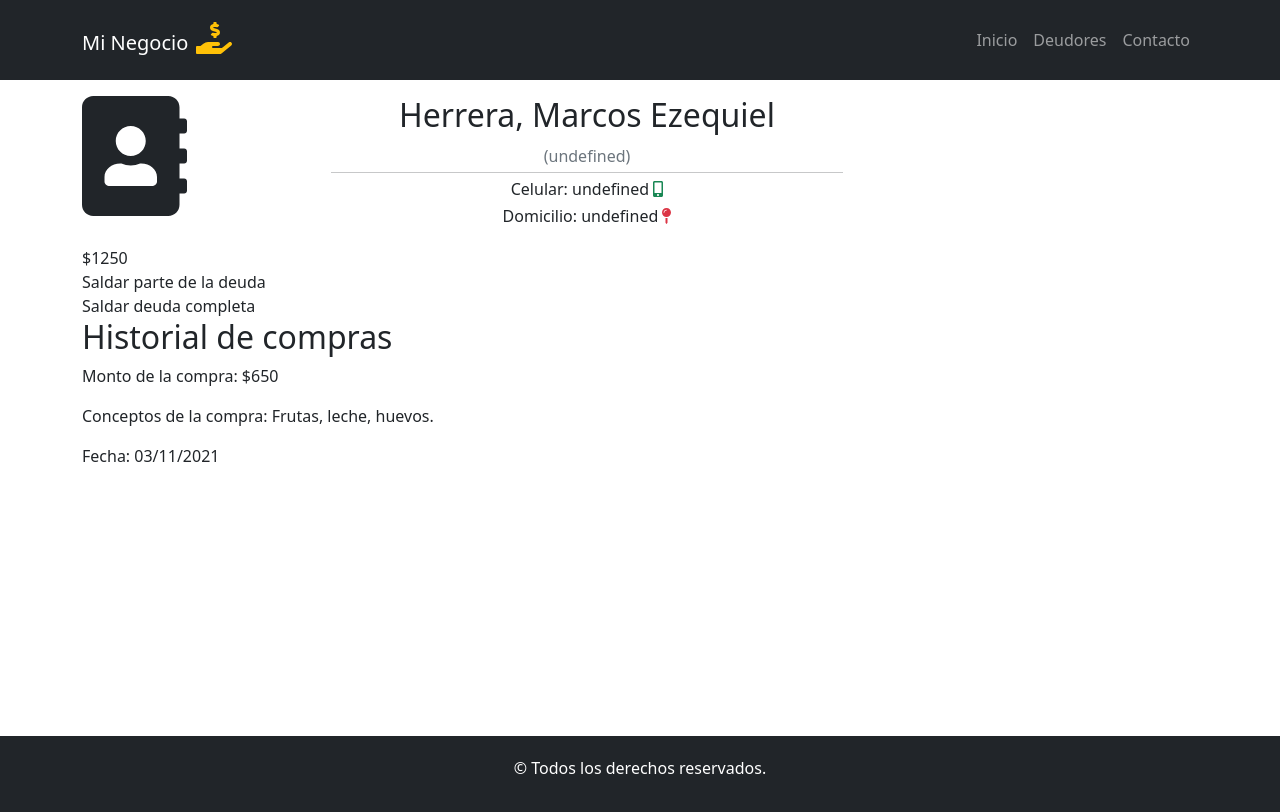
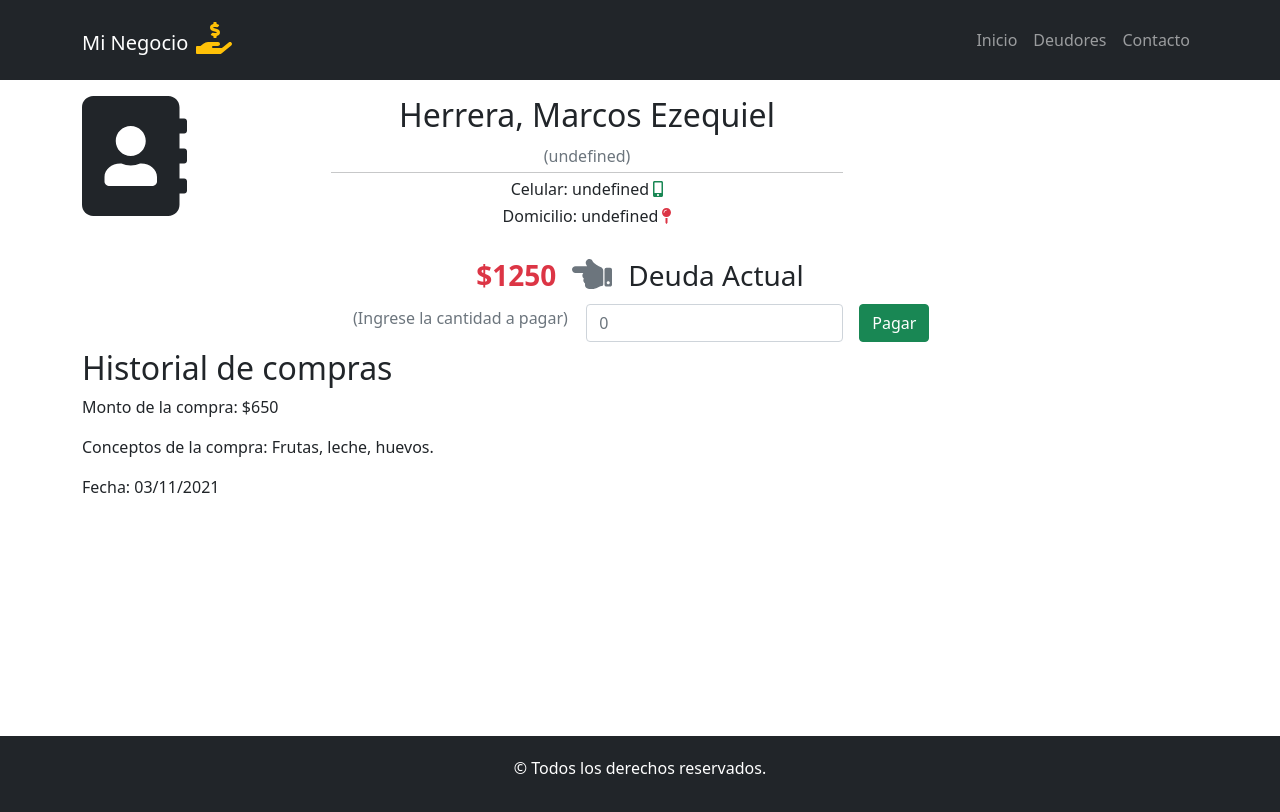
Before and after one commit to marcosihe/react-sdd, a React (Create React App) app: page /deudores/detalles/1 in a window 1280 px wide. Shown: the top 812 px of the page. Built offline with nearby package versions, Linux system fonts and the light colour scheme; data requests are answered from the project's data file.

Commit message:
Agregar maquetado del componente CurrentDebt con su formulario de pago

```diff
--- a/src/components/CurrentDebt.jsx
+++ b/src/components/CurrentDebt.jsx
@@ -0,0 +1,36 @@
+import { faHandPointLeft } from "@fortawesome/free-solid-svg-icons";
+import { FontAwesomeIcon } from "@fortawesome/react-fontawesome";
+import React from "react";
+import { Form, Button } from "react-bootstrap";
+import styles from "../css/CurrentDebt.module.css";
+
+const CurrentDebt = ({ currentDebt }) => {
+  currentDebt = 1250; //monto de prueba para maquetado
+  return (
+    <section className={styles.currentDebtContainer}>
+      <div className={styles.amountContainer}>
+        <div className={styles.debtAmount}>${currentDebt}</div>
+        <FontAwesomeIcon
+          icon={faHandPointLeft}
+          className={styles.handPointLeftIcon}
+        />
+        <p className={styles.currentDebtText}>Deuda Actual</p>
+      </div>
+      <div className={styles.currentDebtForm}>
+        <div className={styles.amountToPayLabel}><p>(Ingrese la cantidad a pagar)</p></div>
+        <Form className={styles.payForm}>
+          <Form.Group>
+            <Form.Control type="number" placeholder={0} />
+          </Form.Group>
+          <Form.Group>
+            <Button type="submit" variant="success" className={styles.payButton}>
+              Pagar
+            </Button>
+          </Form.Group>
+        </Form>
+      </div>
+    </section>
+  );
+};
+
+export default CurrentDebt;
--- a/src/components/CustomerDetails.jsx
+++ b/src/components/CustomerDetails.jsx
@@ -3,6 +3,7 @@ import { FontAwesomeIcon } from "@fortawesome/react-fontawesome";
 import React from "react";
 import { Container } from "react-bootstrap";
 import styles from "../css/CustomerDetails.module.css";
+import CurrentDebt from "./CurrentDebt";
 import CustomerData from "./CustomerData";
 
 const CustomerDetails = () => {
@@ -15,11 +16,7 @@ const CustomerDetails = () => {
         />
         <CustomerData className={styles.customerData} />
       </section>
-      <section>
-        <div>$1250</div>
-        <div>Saldar parte de la deuda</div>
-        <div>Saldar deuda completa</div>
-      </section>
+      <CurrentDebt/>
       <section>
         <h2>Historial de compras</h2>
         <p>Monto de la compra: $650</p>
--- a/src/css/CurrentDebt.module.css
+++ b/src/css/CurrentDebt.module.css
@@ -0,0 +1,71 @@
+.amountContainer {
+    display: flex;
+    flex-wrap: wrap;
+}
+
+.amountToPayLabel {
+    font-size: 1rem;
+    color: #6c757d;
+    margin: 0.15rem;
+}
+
+.currentDebtContainer {
+    display: flex;
+    flex-direction: column;
+    justify-content: center;
+    align-content: center;
+}
+
+.currentDebtForm {
+    display: flex;
+    justify-content: center;
+}
+
+.currentDebtText {
+    display: flex;
+    flex-wrap: wrap;
+
+    font-size: 1.75rem;
+    margin: 0.5rem;
+}
+
+.debtAmount {
+    font-size: 1.75rem;
+    font-weight: bold;
+    color: #dc3545;
+    margin: 0.5rem;
+}
+
+.handPointLeftIcon {
+    font-size: 2.5rem;
+    color: #6c757d;
+    margin: 0.5rem;
+}
+
+.payButton {
+    margin-left: 1rem;
+}
+
+.payForm {
+    display: flex;
+    flex-wrap: wrap;
+}
+
+@media screen and (min-width: 768px) {
+    .amountContainer {
+        justify-content: center;
+    }
+    .currentDebtText {
+       justify-content: center;
+    }
+    .payForm {
+        justify-content: center;
+        margin-left: 1rem;
+    }
+}
+@media screen and (max-width: 768px) {
+    .currentDebtForm {
+        flex-wrap: wrap;
+        flex-direction: column;
+    }
+}
```
